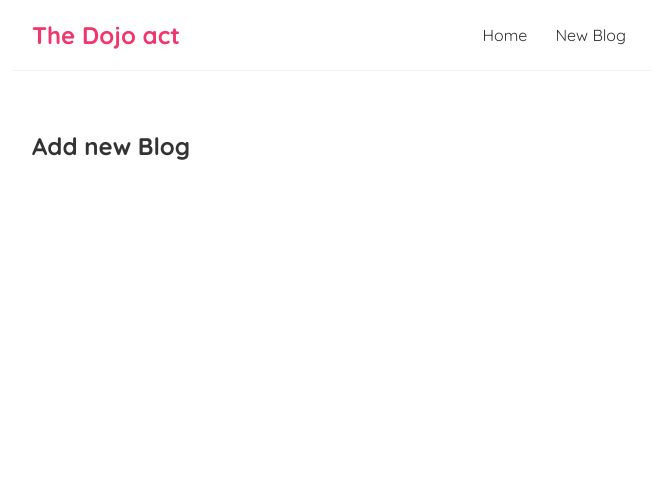
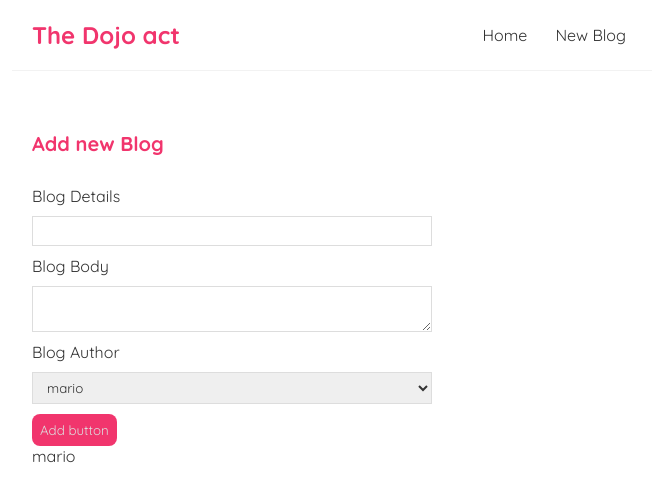
Before and after one commit to cafferti/reactmotive, a React (Vite) app in the folder reactapp/: page /create in a window 1280 px wide. Shown: the top 502 px of the page, without its empty margins (308-964 px from the left). Built offline with nearby package versions, Linux system fonts and the light colour scheme.

Commit message:
lesson 27 use of forms

```diff
--- a/reactapp/src/createblog.jsx
+++ b/reactapp/src/createblog.jsx
@@ -1,9 +1,40 @@
+import { useState } from "react";
+
 const Create = () => {
-    return (
-        <div className="create">
-            <h2>Add new Blog</h2>
-        </div>
-     );
-}
+const [title, setTitle] = useState('')
+const [body, setBody] = useState('')
+const [author, setAuthor] = useState('mario')
 
-export default Create ;
+  return (
+    <div className="create">
+      <h2>Add new Blog</h2>
+      <form>
+        <label> Blog Details</label>
+        <input type="text"
+         required
+         value={title}
+         onChange={(e) => setTitle(e.target.value)}/>
+
+        <label> Blog Body</label>
+        <textarea
+         required
+         value={body}
+         onChange={(e) => setBody(e.target.value)}/>
+
+        <label>Blog Author</label>
+        <select
+        value={{author}}
+        onChange={(e) => setAuthor(e.target.value) }>
+            <option value= "mario" >mario</option>
+            <option  value= "yoshi" >Yoshi</option>
+        </select>
+        <button>Add button</button>
+        <p>{title}</p>
+        <p>{body}</p>
+        <p>{author}</p>
+      </form>
+    </div>
+  );
+};
+
+export default Create;
--- a/reactapp/src/index.css
+++ b/reactapp/src/index.css
@@ -61,3 +61,36 @@
 .blogDetails div{
   margin: 20px 0;
 }
+
+.create{
+  max-width: 400px;
+}
+
+.create label{
+  text-align: left;
+  display: block;
+}
+
+.create h2{
+  font-size: 20px;
+  color: #f1356d;
+  margin-bottom: 30px;
+}
+
+.create input, .create textarea, .create select{
+  width: 100%;
+  padding: 6px 10px;
+  margin:10px 0;
+  border: 1px solid #ddd;
+  box-sizing: border-box;
+  display: block;
+}
+
+.create button{
+  background: #f1356d;
+  color: #ddd;
+  border: 0;
+  padding: 8px;
+  border-radius: 8px;
+  cursor: pointer;
+}
```
